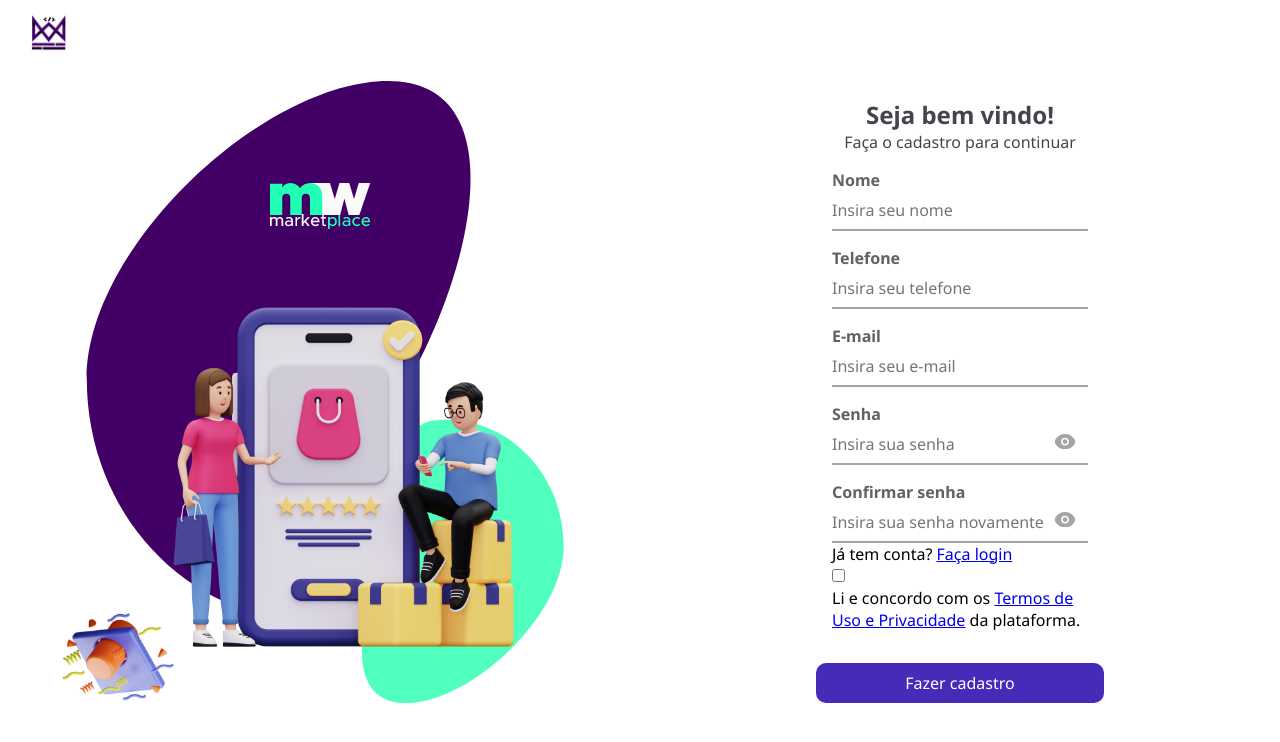
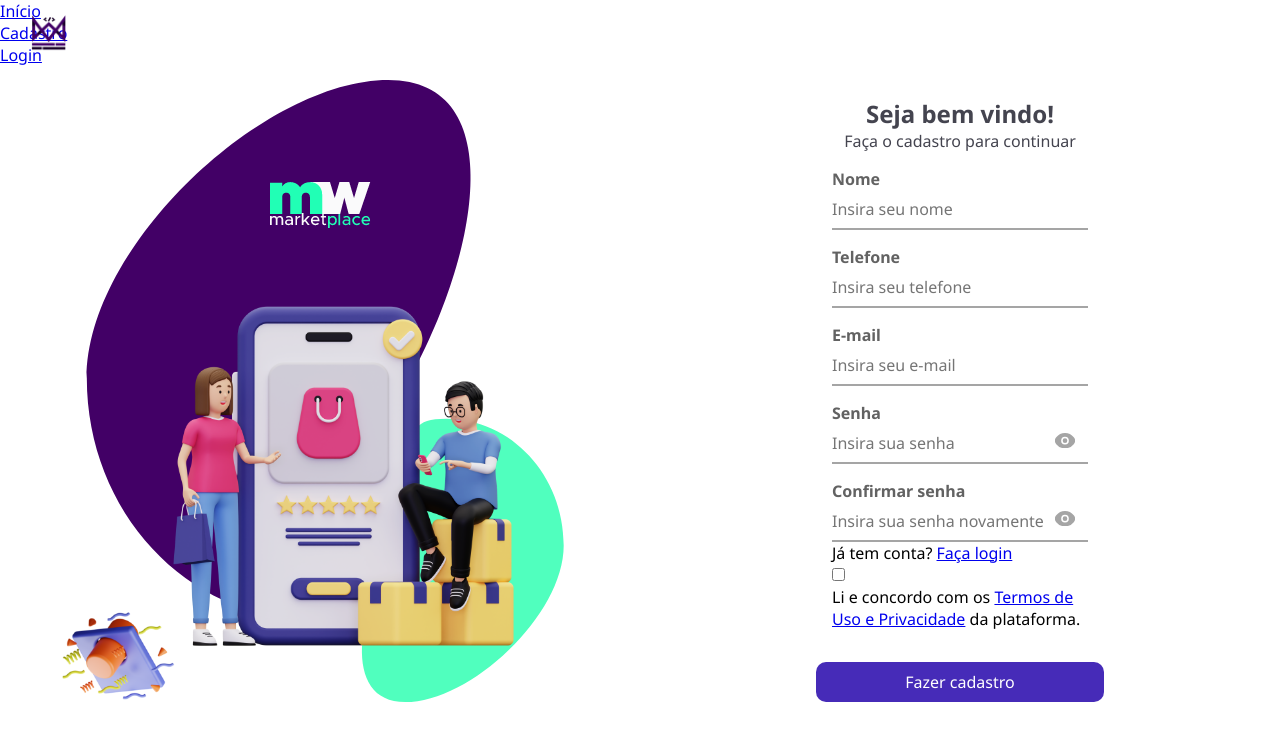
Before and after one commit to Mestres-da-Web/trilha-react, a React (Create React App) app: page /signup in a window 1280 px wide. Shown: the top 742 px of the page. Built offline with nearby package versions, Linux system fonts and the light colour scheme.

Commit message:
5 - Aula 3

```diff
--- a/src/App.tsx
+++ b/src/App.tsx
@@ -7,15 +7,19 @@ import Home from "./pages/Home";
 import SignIn from "./pages/SignIn";
 import ForgotPassword from "./pages/ForgotPassword";
 import NotFound from "./pages/NotFound";
+import Layout from "./components/Layout";
 
 function App() {
   return (
     <Routes>
-      <Route path="/" element={<Home />} />
-      <Route path="/signup" element={<SignUp />} />
-      <Route path="/signin" element={<SignIn />} />
-      <Route path="/forgot" element={<ForgotPassword />} />
-      <Route path="*" element={<NotFound />} />
+      <Route path="" element={<Layout />}>
+        <Route index element={<Home />} />
+        <Route path="teste" element={<Layout />} />
+        <Route path="signup" element={<SignUp />} />
+        <Route path="signin" element={<SignIn />} />
+        <Route path="forgot" element={<ForgotPassword />} />
+        <Route path="*" element={<NotFound />} />
+      </Route>
     </Routes>
   );
 }
--- /dev/null
+++ b/src/components/Header/index.tsx
@@ -0,0 +1,21 @@
+import { NavLink } from "react-router-dom";
+
+function Header() {
+  return (
+    <nav>
+      <ul>
+        <li>
+          <NavLink to={""}>Início</NavLink>
+        </li>
+        <li>
+          <NavLink to={"signup"}>Cadastro</NavLink>
+        </li>
+        <li>
+          <NavLink to={"signin"}>Login</NavLink>
+        </li>
+      </ul>
+    </nav>
+  );
+}
+
+export default Header;
--- /dev/null
+++ b/src/components/Layout/index.tsx
@@ -0,0 +1,18 @@
+import { Outlet } from "react-router-dom";
+import Header from "../Header";
+import styles from "./styles.module.css";
+
+function Layout() {
+  return (
+    <div className={styles.container}>
+      <div className={styles.header}>
+        <Header />
+      </div>
+      <div className={styles.content}>
+        <Outlet />
+      </div>
+    </div>
+  );
+}
+
+export default Layout;
--- /dev/null
+++ b/src/components/Layout/styles.module.css
@@ -0,0 +1,13 @@
+.container {
+  display: flex;
+  flex-direction: column;
+  flex: 1;
+}
+
+.header {
+  flex: 0.1;
+}
+
+.content {
+  flex: 0.9;
+}
```
